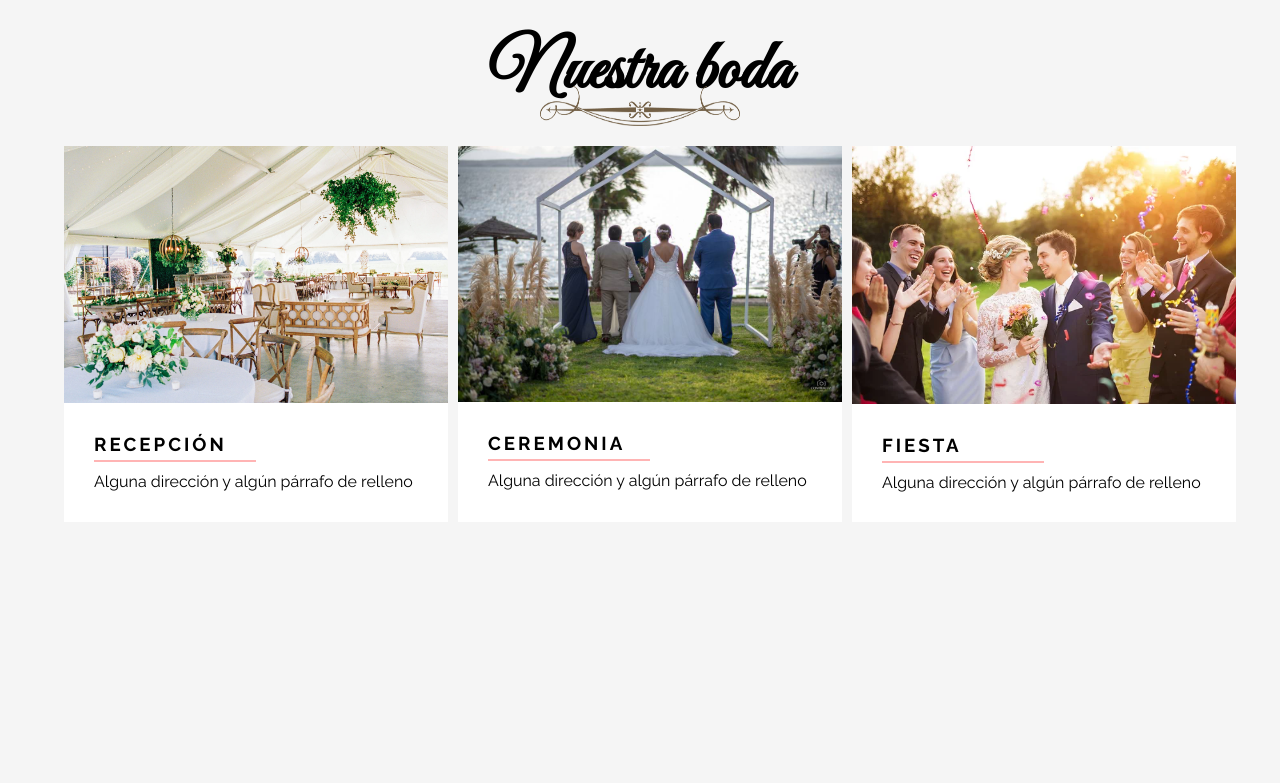
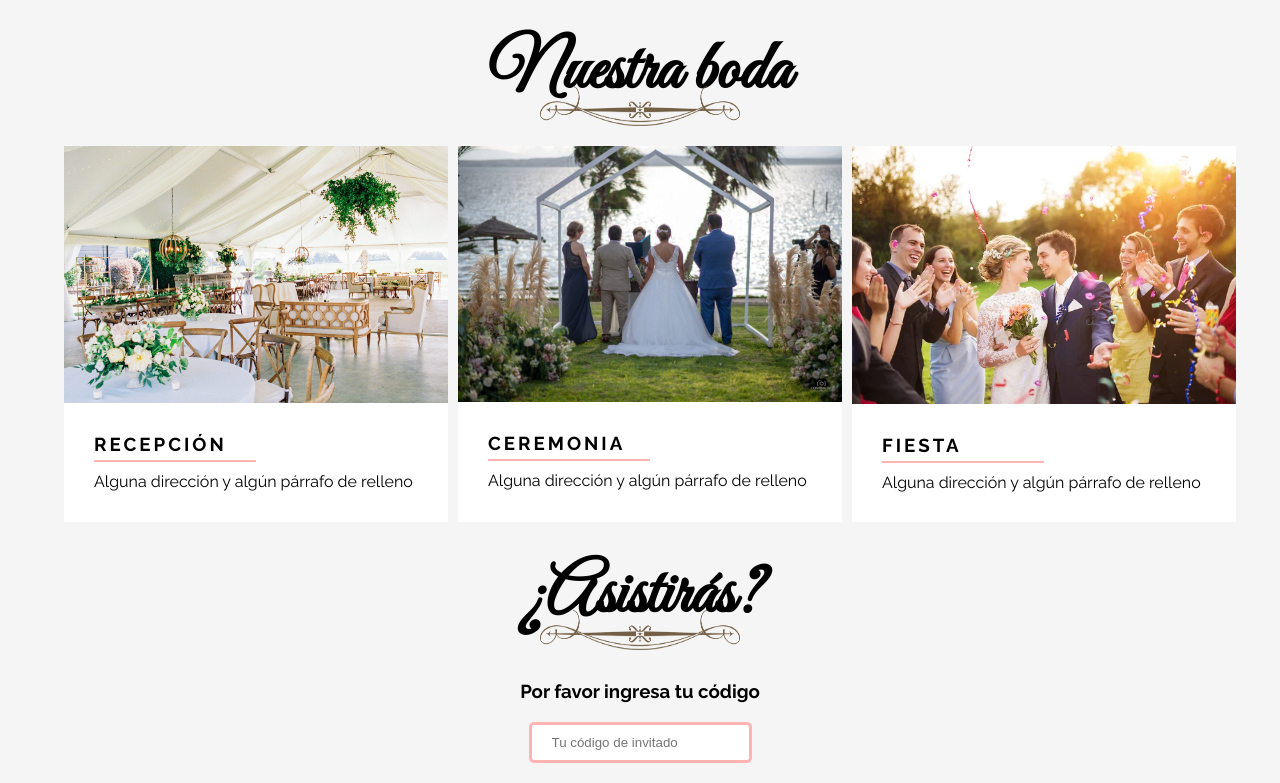
Before and after one commit to Jhoel24/invitacion_boda_2022, a React (Vite) app: page / in a window 1280 px wide. Shown: the part 1324-2107 px from the top of the page. Before the commit the page ends 1846 px from the top, so only its background shows below. Built offline with nearby package versions, Linux system fonts and the light colour scheme.

Commit message:
Agregar codigo creado

```diff
--- a/src/components/ContenidoHome.jsx
+++ b/src/components/ContenidoHome.jsx
@@ -1,4 +1,5 @@
 import Banner from "./Banner"
+import Formulario from "./Formulario"
 import InformacionBoda from "./InformacionBoda"
 import Novios from "./Novios"
 
@@ -12,6 +13,9 @@ const ContenidoHome = () => {
         <section className="contenedor" id="boda">
           <InformacionBoda />
         </section>
+        <section className="contenedor" id="rsvp">
+          <Formulario />
+        </section>
       </>
     )
 }
--- /dev/null
+++ b/src/components/Formulario.jsx
@@ -0,0 +1,95 @@
+import { useState } from 'react'
+import styled from 'styled-components'
+import borderImage from '../assets/images/borde-titulo.png'
+
+const Titulo = styled.h2`
+    font-family: 'Great Vibes', cursive;
+    text-align: center;
+    margin: 3rem 0;
+    font-size: 7rem;
+    position: relative;
+    white-space: none;
+    @media (max-width: 768px){
+        font-size: 4.5rem;
+    }
+    img {
+        position: absolute;
+        width: 200px;
+        height: 40px;
+        bottom: -1rem;
+        left: 50%;
+        transform: translateX(-50%);
+        @media (max-width: 768px){
+            width: 130px;
+            height: 25px;
+        }
+    }
+`
+
+const ContenedorFormulario = styled.div`
+    display: flex;
+    justify-content: center;
+    align-items: center;
+    .formulario-codigo{
+        margin-top: 1rem;
+        display: flex;
+        flex-direction: column;
+        justify-content: center;
+        align-items: center;
+        gap: 2rem;
+        margin-bottom: 2rem;
+
+        input {
+            padding: 1rem 2rem;
+            border: 3px solid var(--rosado);
+            border-radius: 5px;
+            display: block;
+            width: 100%;
+        }
+    }
+`
+
+const Formulario = () => {
+
+    const [codigo, setCodigo] = useState('')
+    const [error, setError] = useState(false)
+
+    const codigosValidos = ['abc123']
+
+    const handleSubmit = e => {
+        e.preventDefault()
+        if(!codigosValidos.includes(codigo)){
+            setError(true)
+            setTimeout(() => {
+                setError(false)
+            }, 2500);
+            return
+        }
+    }
+
+  return (
+    <>
+        <Titulo>
+            ¿Asistirás?
+            <img src={borderImage} alt="borde" />
+        </Titulo>
+        <ContenedorFormulario>
+            <div className='formulario-codigo'>
+                <h3>Por favor ingresa tu código</h3>
+                <form
+                    onSubmit={handleSubmit}
+                >
+                    <input
+                        type={'text'}
+                        placeholder='Tu código de invitado'
+                        onChange={(e) => setCodigo(e.target.value)}
+                    />
+                </form>
+                { error && <div>Código incorrecto</div> }
+            </div>
+        </ContenedorFormulario>
+    </>
+  )
+}
+
+export default Formulario
```
